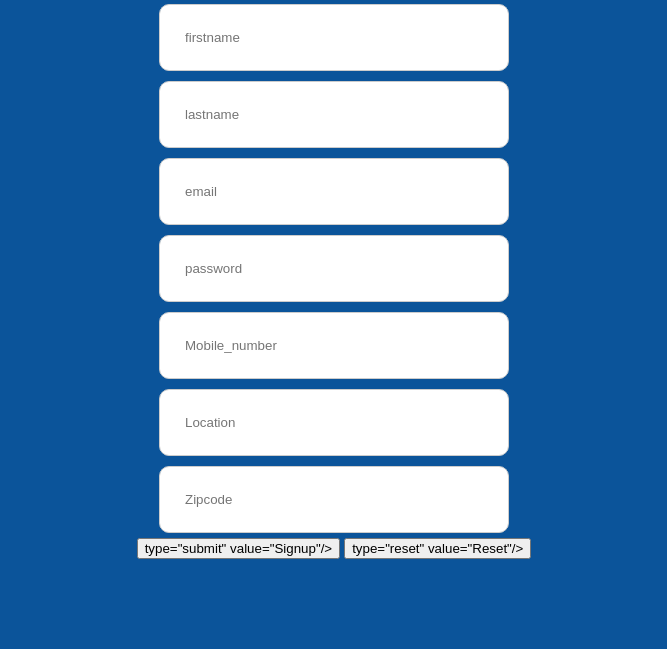
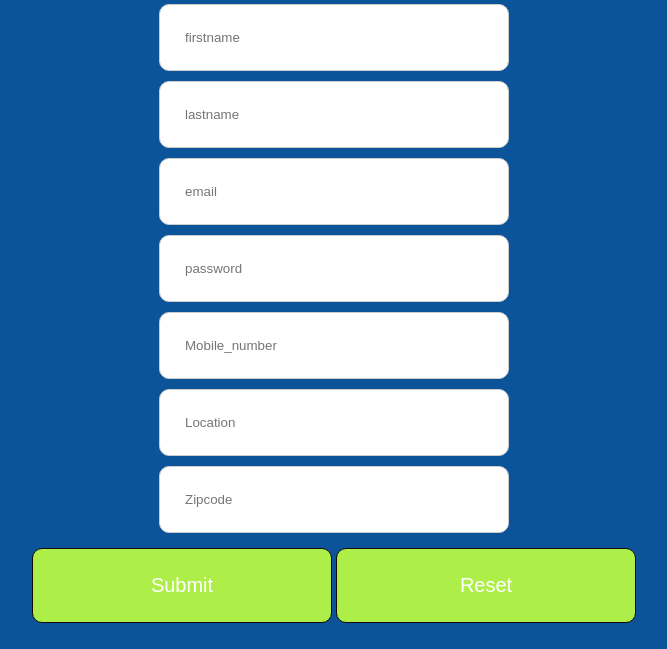
Before and after one commit to Mavullu-pappu/python-flask, a Flask app: page /signup in a window 1280 px wide. Shown: the part 371-1020 px from the top of the page, without its empty margins (306-973 px from the left). Before the commit the page ends 930 px from the top, so only its background shows below. Run offline with Flask 3, Linux system fonts and the light colour scheme.

Commit message:
Updated project

```diff
--- a/static/css/signup.css
+++ b/static/css/signup.css
@@ -51,3 +51,16 @@ button[type="submit"]:active
 {
     transform: scale(0.98);
 }
+
+button[type="submit"],button[type='reset']
+{
+    width: 300px;
+    margin: 10px auto;
+    padding: 25px;
+    border: 1px solid #130909;
+    border-radius: 10px;
+    background-color: #aeee48;
+    color: white;
+    font-size: 20px;
+    cursor: pointer;
+}
--- a/templates/signup.html
+++ b/templates/signup.html
@@ -21,8 +21,8 @@
             <input type="number" placeholder="Mobile_number" name="mobilno" required/><br>
             <input type="text" placeholder="Location" name="location" required/><br>
             <input type="number" placeholder="Zipcode" name="zipcode" required/><br>
-            <button> type="submit" value="Signup"/></button>
-            <button> type="reset" value="Reset"/></button>
+            <button type="submit">Submit</button>
+            <button type="reset" >Reset</button>
 
         </center>
     </body>
```
